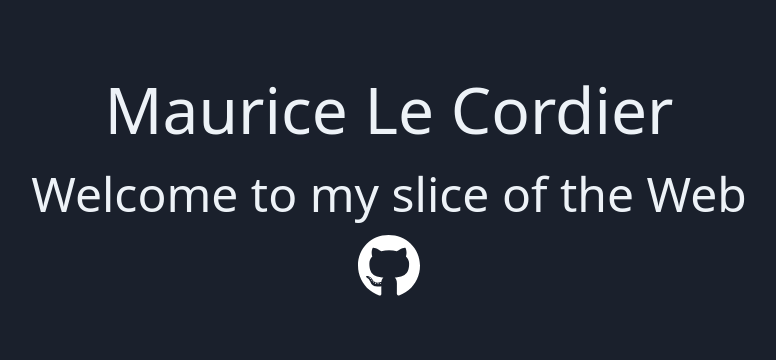
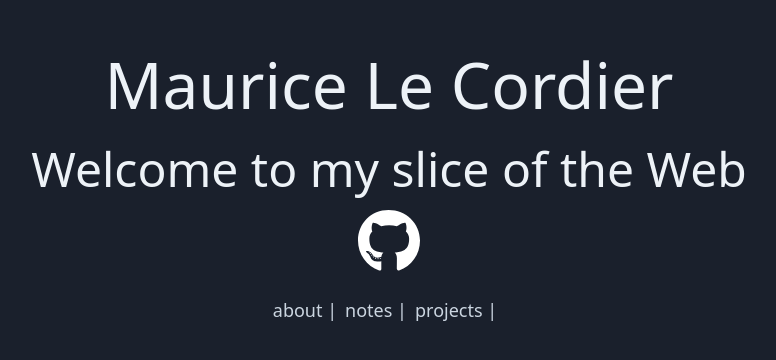
Before and after one commit to mauriceLC92/mauricelecordier.dev, a React (Create React App) app: page / in a window 1280 px wide. Shown: the part 220-580 px from the top of the page, without its empty margins (251-1027 px from the left). Built offline with nearby package versions, Linux system fonts and the light colour scheme.

Commit message:
changed colour of text slightly

```diff
--- a/src/App.css
+++ b/src/App.css
@@ -1,19 +1,4 @@
-.App {
-  text-align: center;
+
+.nav-item {
+  @apply text-gray-400 text-lg mr-2 cursor-pointer;
 }
-
-
-.App-header {
-  background-color: #282c34;
-  min-height: 100vh;
-  display: flex;
-  flex-direction: column;
-  align-items: center;
-  justify-content: center;
-  font-size: calc(10px + 2vmin);
-  color: white;
-}
-
-.App-link {
-  color: #61dafb;
-}
--- a/src/App.tsx
+++ b/src/App.tsx
@@ -7,11 +7,17 @@ import { faGithub } from '@fortawesome/free-brands-svg-icons'
 const App: React.FC = () => {
   return (
     <div className="bg-gray-900 w-screen h-screen flex flex-col items-center justify-center">
-      <p className='text-6xl text-gray-200 text-center'>Maurice Le Cordier</p>
+      <p className='text-6xl text-gray-200 text-center hover:text-white'>Maurice Le Cordier</p>
       <p className='text-5xl mb-1 text-gray-200 text-center'>Welcome to my slice of the Web</p>
       <a href={'https://github.com/mauriceLC92'}>
         <FontAwesomeIcon icon={faGithub} color='white' size='4x' />
       </a>
+      <br />
+      <nav className='flex'>
+        <p className='nav-item'>about |</p>
+        <p className='nav-item'>notes |</p>
+        <p className='nav-item'>projects |</p>
+      </nav>
     </div>
   );
 }
--- a/src/index.tailwind.css
+++ b/src/index.tailwind.css
@@ -2,4 +2,8 @@
 
 @tailwind components;
 
+.nav-item {
+  @apply text-gray-400 text-lg mr-2 cursor-pointer;
+}
+
 @tailwind utilities;
```
Also changed, not shown: src/index.css.
